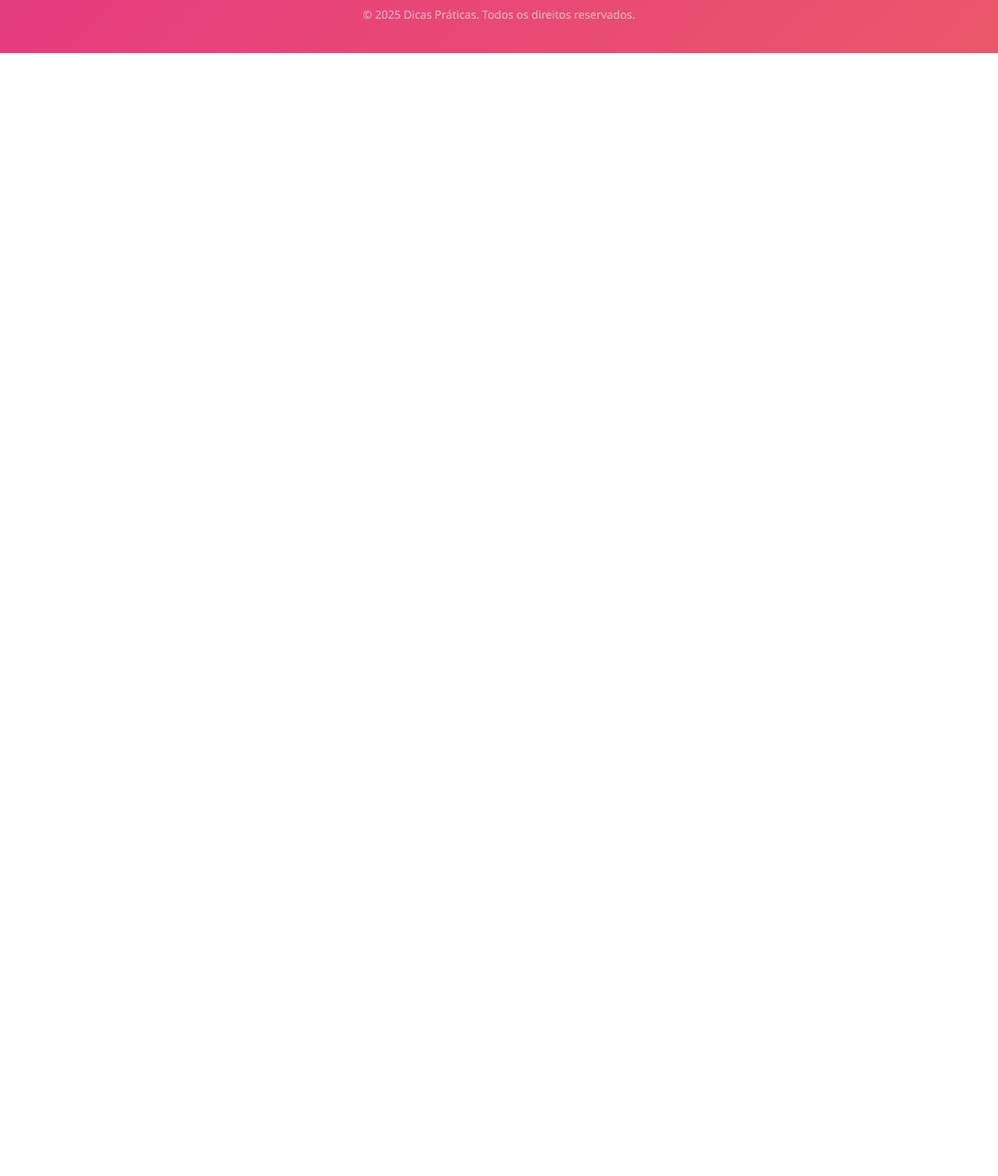
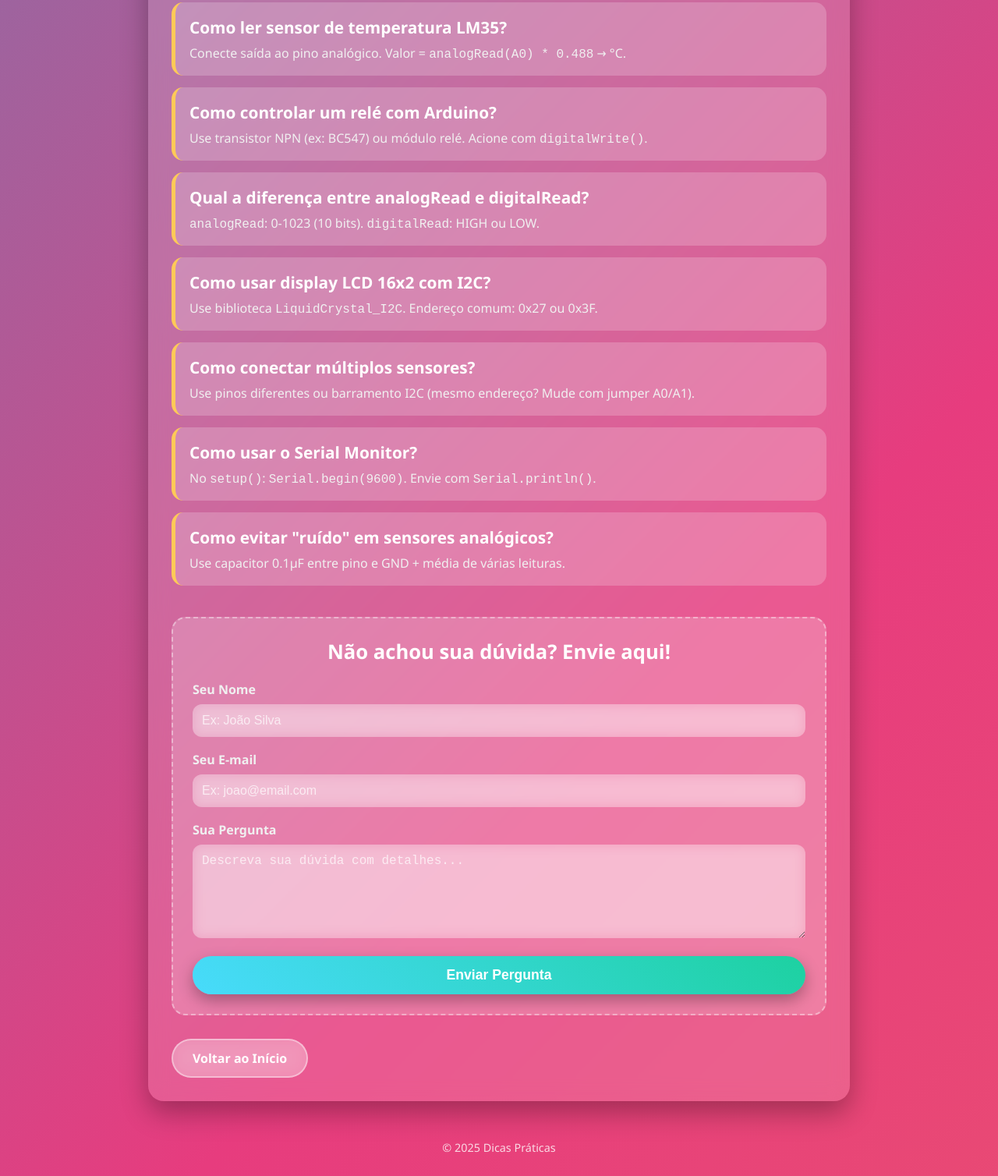
Before and after one commit to julio2024123-a11y/dicas-praticas, a plain HTML site: page index.html in a window 1280 px wide. Shown: the part 732-2240 px from the top of the page at 78% size. Before the commit the page ends 800 px from the top, so only its background shows below. Drawn offline with Linux system fonts and the light colour scheme.

Commit message:
Update index.html

```diff
--- a/index.html
+++ b/index.html
@@ -3,7 +3,7 @@
 <head>
     <meta charset="UTF-8">
     <meta name="viewport" content="width=device-width, initial-scale=1.0">
-    <title>Dicas Práticas</title>
+    <title>Catálogo de Perguntas - Dicas Práticas</title>
     <link rel="stylesheet" href="https://cdnjs.cloudflare.com/ajax/libs/font-awesome/6.5.0/css/all.min.css">
     <style>
         * { margin: 0; padding: 0; box-sizing: border-box; }
@@ -14,145 +14,275 @@
             animation: gradientShift 15s ease infinite;
             color: #fff;
             min-height: 100vh;
-            display: flex;
-            flex-direction: column;
-            align-items: center;
-            justify-content: center;
-            padding: 20px;
-            overflow-x: hidden;
+            padding: 40px 20px;
         }
-        @keyframes gradientShift {
-            0% { background-position: 0% 50%; }
-            50% { background-position: 100% 50%; }
-            100% { background-position: 0% 50%; }
-        }
+        @keyframes gradientShift { 0% { background-position: 0% 50%; } 50% { background-position: 100% 50%; } 100% { background-position: 0% 50%; } }
         header {
             text-align: center;
             margin-bottom: 40px;
             animation: fadeInDown 1s ease-out;
         }
         h1 {
-            font-size: 3.5rem;
+            font-size: 3rem;
             font-weight: 900;
-            background: linear-gradient(90deg, #ff6b6b, #feca57, #48dbfb, #1dd1a1);
+            background: linear-gradient(90deg, #ff6b6b, #feca57, #48dbfb);
             -webkit-background-clip: text;
             -webkit-text-fill-color: transparent;
             background-clip: text;
             text-shadow: 0 0 30px rgba(255, 255, 255, 0.5);
-            margin-bottom: 10px;
             animation: glow 2s infinite alternate;
         }
-        @keyframes glow {
-            from { text-shadow: 0 0 20px rgba(255, 255, 255, 0.5); }
-            to { text-shadow: 0 0 40px rgba(255, 255, 255, 0.8), 0 0 60px rgba(72, 219, 251, 0.6); }
+        @keyframes glow { from { text-shadow: 0 0 20px rgba(255,255,255,0.5); } to { text-shadow: 0 0 40px rgba(255,255,255,0.8); } }
+        @keyframes fadeInDown { from { opacity: 0; transform: translateY(-30px); } to { opacity: 1; transform: translateY(0); } }
+        .container {
+            max-width: 900px;
+            margin: 0 auto;
+            background: rgba(255, 255, 255, 0.15);
+            backdrop-filter: blur(12px);
+            border-radius: 20px;
+            padding: 30px;
+            box-shadow: 0 15px 35px rgba(0, 0, 0, 0.3);
+            animation: fadeIn 1.5s ease-out;
         }
-        .subtitle {
+        @keyframes fadeIn { from { opacity: 0; } to { opacity: 1; } }
+        /* Lista de perguntas */
+        .pergunta {
+            background: rgba(255, 255, 255, 0.2);
+            margin: 15px 0;
+            padding: 18px;
+            border-radius: 15px;
+            border-left: 5px solid #feca57;
+            transition: all 0.3s;
+            cursor: pointer;
+        }
+        .pergunta:hover {
+            background: rgba(255, 255, 255, 0.3);
+            transform: translateX(10px);
+            border-left-color: #ff6b6b;
+        }
+        .pergunta h3 {
+            margin: 0 0 8px 0;
+            color: #fff;
             font-size: 1.3rem;
-            font-style: italic;
+        }
+        .pergunta p {
+            margin: 0;
+            font-size: 1rem;
+            color: #f0f0f0;
+        }
+        /* Formulário de nova pergunta */
+        .form-container {
+            margin-top: 40px;
+            padding: 25px;
+            background: rgba(255, 255, 255, 0.2);
+            border-radius: 18px;
+            border: 2px dashed rgba(255, 255, 255, 0.4);
+        }
+        .form-container h2 {
+            text-align: center;
+            margin-bottom: 20px;
+            font-size: 1.6rem;
             color: #fff;
-            opacity: 0.9;
-            overflow: hidden;
-            border-right: 3px solid #fff;
-            white-space: nowrap;
-            margin: 0 auto;
-            width: 0;
-            animation: typing 3.5s steps(40) 1s forwards, blink 0.75s step-end infinite;
         }
-        @keyframes typing {
-            from { width: 0; }
-            to { width: 100%; }
+        .form-group {
+            margin-bottom: 18px;
         }
-        @keyframes blink {
-            from, to { border-color: transparent; }
-            50% { border-color: #fff; }
+        .form-group label {
+            display: block;
+            margin-bottom: 8px;
+            font-weight: bold;
+            color: #f0f0f0;
         }
-        @keyframes fadeInDown {
-            from { opacity: 0; transform: translateY(-30px); }
-            to { opacity: 1; transform: translateY(0); }
+        .form-group input,
+        .form-group textarea {
+            width: 100%;
+            padding: 12px;
+            border: none;
+            border-radius: 12px;
+            background: rgba(255, 255, 255, 0.25);
+            color: white;
+            font-size: 1rem;
+            backdrop-filter: blur(8px);
+            transition: all 0.3s;
         }
-        nav {
-            display: flex;
-            gap: 20px;
-            flex-wrap: wrap;
-            justify-content: center;
-            margin: 40px 0;
+        .form-group input::placeholder,
+        .form-group textarea::placeholder {
+            color: rgba(255, 255, 255, 0.7);
         }
-        nav a {
-            display: flex;
+        .form-group input:focus,
+        .form-group textarea:focus {
+            outline: none;
+            background: rgba(255, 255, 255, 0.35);
+            box-shadow: 0 0 15px rgba(72, 219, 251, 0.5);
+        }
+        .form-group textarea {
+            min-height: 120px;
+            resize: vertical;
+        }
+        .btn-enviar {
+            display: block;
+            width: 100%;
+            padding: 14px;
+            background: linear-gradient(45deg, #48dbfb, #1dd1a1);
+            color: white;
+            border: none;
+            border-radius: 50px;
+            font-weight: bold;
+            font-size: 1.1rem;
+            cursor: pointer;
+            transition: all 0.4s;
+            box-shadow: 0 8px 20px rgba(0, 0, 0, 0.3);
+        }
+        .btn-enviar:hover {
+            background: linear-gradient(45deg, #1dd1a1, #48dbfb);
+            transform: translateY(-3px);
+            box-shadow: 0 12px 30px rgba(0, 0, 0, 0.4);
+        }
+        .voltar {
+            display: inline-flex;
             align-items: center;
-            gap: 10px;
-            padding: 14px 28px;
-            background: rgba(255, 255, 255, 0.2);
+            gap: 8px;
+            margin-top: 30px;
+            padding: 12px 25px;
+            background: rgba(255, 255, 255, 0.25);
             backdrop-filter: blur(10px);
-            border: 2px solid rgba(255, 255, 255, 0.3);
+            border: 2px solid rgba(255, 255, 255, 0.4);
             border-radius: 50px;
             color: white;
             text-decoration: none;
             font-weight: bold;
-            font-size: 1.1rem;
-            transition: all 0.4s ease;
-            box-shadow: 0 8px 20px rgba(0, 0, 0, 0.2);
+            transition: all 0.4s;
         }
-        nav a i {
-            font-size: 1.3rem;
-            transition: transform 0.3s;
+        .voltar:hover {
+            background: rgba(255, 255, 255, 0.4);
+            transform: scale(1.05);
+            border-color: #ff6b6b;
         }
-        nav a:hover {
-            background: rgba(255, 255, 255, 0.35);
-            transform: translateY(-5px) scale(1.05);
-            box-shadow: 0 12px 30px rgba(0, 0, 0, 0.3);
-            border-color: #fff;
-        }
-        nav a:hover i {
-            transform: rotate(360deg);
-        }
-        /* Cores no hover */
-        nav a:nth-child(1):hover { border-color: #ff6b6b; }   /* Catálogo */
-        nav a:nth-child(2):hover { border-color: #48dbfb; }   /* Projetos */
-
         footer {
-            margin-top: auto;
-            padding: 20px;
             text-align: center;
+            margin-top: 50px;
             color: rgba(255, 255, 255, 0.8);
             font-size: 0.9rem;
-            animation: fadeIn 2s ease-out 1s forwards;
-            opacity: 0;
-        }
-        @keyframes fadeIn {
-            to { opacity: 0.8; }
         }
         @media (max-width: 768px) {
             h1 { font-size: 2.5rem; }
-            .subtitle { font-size: 1.1rem; }
-            nav { flex-direction: column; align-items: center; }
-            nav a { width: 80%; justify-content: center; }
+            .form-container h2 { font-size: 1.4rem; }
         }
     </style>
 </head>
 <body>
     <header>
-        <h1>Dicas Práticas</h1>
-        <p class="subtitle">Se não conseguir tirar sua dúvida, leia novamente até entender!</p>
+        <h1>Catálogo de Perguntas</h1>
     </header>
+    <div class="container">
+        <!-- Perguntas existentes + novas -->
+        <div class="pergunta">
+            <h3>Como ligar um LED com Arduino?</h3>
+            <p>Use resistor de 220Ω, conecte o anodo ao pino digital e o catodo ao GND.</p>
+        </div>
+        <div class="pergunta">
+            <h3>Qual a diferença entre servo e motor DC?</h3>
+            <p>Servo controla ângulo com precisão. Motor DC gira continuamente.</p>
+        </div>
+        <div class="pergunta">
+            <h3>Como usar sensor ultrassônico HC-SR04?</h3>
+            <p>Trig → pulso de 10µs, Echo → mede tempo de retorno do pulso.</p>
+        </div>
+        <div class="pergunta">
+            <h3>Como usar um botão com Arduino?</h3>
+            <p>Conecte uma perna ao 5V, outra ao pino digital + resistor pull-down 10kΩ ao GND.</p>
+        </div>
+        <div class="pergunta">
+            <h3>O que é PWM e como usar?</h3>
+            <p>PWM simula sinal analógico. Use <code>analogWrite(pino, 0-255)</code> em pinos com ~.</p>
+        </div>
+        <div class="pergunta">
+            <h3>Como ler sensor de temperatura LM35?</h3>
+            <p>Conecte saída ao pino analógico. Valor = <code>analogRead(A0) * 0.488</code> → °C.</p>
+        </div>
+        <div class="pergunta">
+            <h3>Como controlar um relé com Arduino?</h3>
+            <p>Use transistor NPN (ex: BC547) ou módulo relé. Acione com <code>digitalWrite()</code>.</p>
+        </div>
+        <div class="pergunta">
+            <h3>Qual a diferença entre analogRead e digitalRead?</h3>
+            <p><code>analogRead</code>: 0-1023 (10 bits). <code>digitalRead</code>: HIGH ou LOW.</p>
+        </div>
+        <div class="pergunta">
+            <h3>Como usar display LCD 16x2 com I2C?</h3>
+            <p>Use biblioteca <code>LiquidCrystal_I2C</code>. Endereço comum: 0x27 ou 0x3F.</p>
+        </div>
+        <div class="pergunta">
+            <h3>Como conectar múltiplos sensores?</h3>
+            <p>Use pinos diferentes ou barramento I2C (mesmo endereço? Mude com jumper A0/A1).</p>
+        </div>
+        <div class="pergunta">
+            <h3>Como usar o Serial Monitor?</h3>
+            <p>No <code>setup()</code>: <code>Serial.begin(9600)</code>. Envie com <code>Serial.println()</code>.</p>
+        </div>
+        <div class="pergunta">
+            <h3>Como evitar "ruído" em sensores analógicos?</h3>
+            <p>Use capacitor 0.1µF entre pino e GND + média de várias leituras.</p>
+        </div>
 
-    <main>
-        <nav>
-            <a href="./catalogo.html">
-                <i class="fas fa-book"></i> Catálogo de Perguntas
-            </a>
-            <a href="./progetos.html">
-                <i class="fas fa-robot"></i> Projetos de Robótica
-            </a>
-        </nav>
-    </main>
-
+        <!-- Formulário para nova pergunta -->
+        <div class="form-container">
+            <h2>Não achou sua dúvida? Envie aqui!</h2>
+            <form id="formPergunta" onsubmit="enviarPergunta(event)">
+                <div class="form-group">
+                    <label for="nome">Seu Nome</label>
+                    <input type="text" id="nome" placeholder="Ex: João Silva" required>
+                </div>
+                <div class="form-group">
+                    <label for="email">Seu E-mail</label>
+                    <input type="email" id="email" placeholder="Ex: joao@email.com" required>
+                </div>
+                <div class="form-group">
+                    <label for="pergunta">Sua Pergunta</label>
+                    <textarea id="pergunta" placeholder="Descreva sua dúvida com detalhes..." required></textarea>
+                </div>
+                <button type="submit" class="btn-enviar">
+                    Enviar Pergunta
+                </button>
+            </form>
+        </div>
+        <a href="index.html" class="voltar">
+            Voltar ao Início
+        </a>
+    </div>
     <footer>
-        <p>© 2025 Dicas Práticas. Todos os direitos reservados.</p>
+        <p>© 2025 Dicas Práticas</p>
     </footer>
 
+    <!-- Script para montar o e-mail -->
     <script>
-        // Efeito de partículas ao mover o mouse
+        function enviarPergunta(event) {
+            event.preventDefault();
+            const nome = document.getElementById('nome').value.trim();
+            const email = document.getElementById('email').value.trim();
+            const pergunta = document.getElementById('pergunta').value.trim();
+            if (!nome || !email || !pergunta) {
+                alert('Preencha todos os campos!');
+                return;
+            }
+            const assunto = encodeURIComponent(`[DÚVIDA] Pergunta de ${nome}`);
+            const corpo = encodeURIComponent(
+                `Nome: ${nome}\n` +
+                `E-mail: ${email}\n\n` +
+                `Pergunta:\n${pergunta}\n\n` +
+                `---\nEnviado via Dicas Práticas`
+            );
+            const mailtoLink = `mailto:julio.2024123@aluno.pedreira.org?subject=${assunto}&body=${corpo}`;
+            window.location.href = mailtoLink;
+            setTimeout(() => {
+                document.getElementById('formPergunta').reset();
+                alert('E-mail aberto! Envie a mensagem para confirmar.');
+            }, 500);
+        }
+    </script>
+
+    <!-- Efeito de partículas -->
+    <script>
         document.addEventListener('mousemove', (e) => {
             const particle = document.createElement('div');
             particle.style.position = 'absolute';
```
